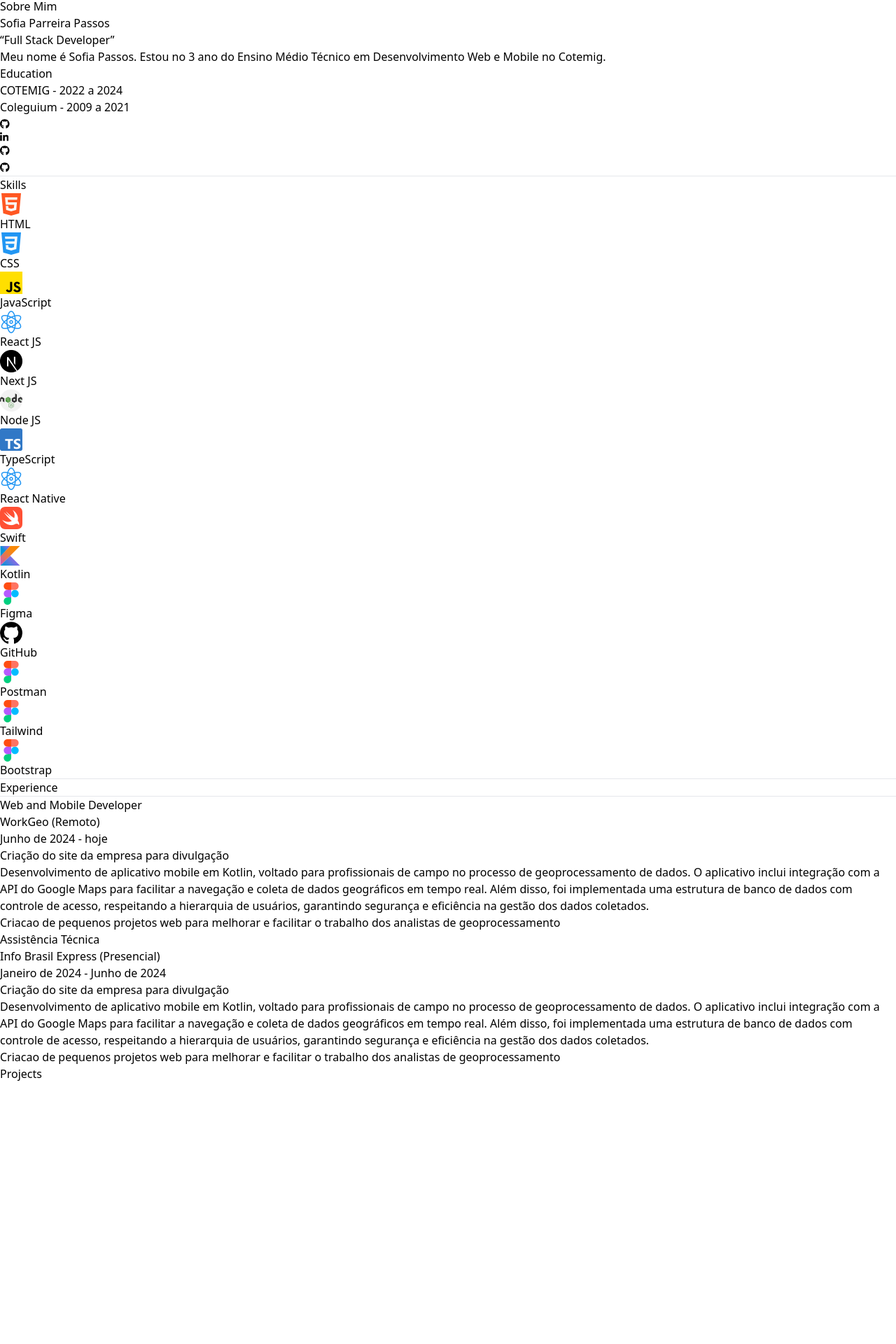
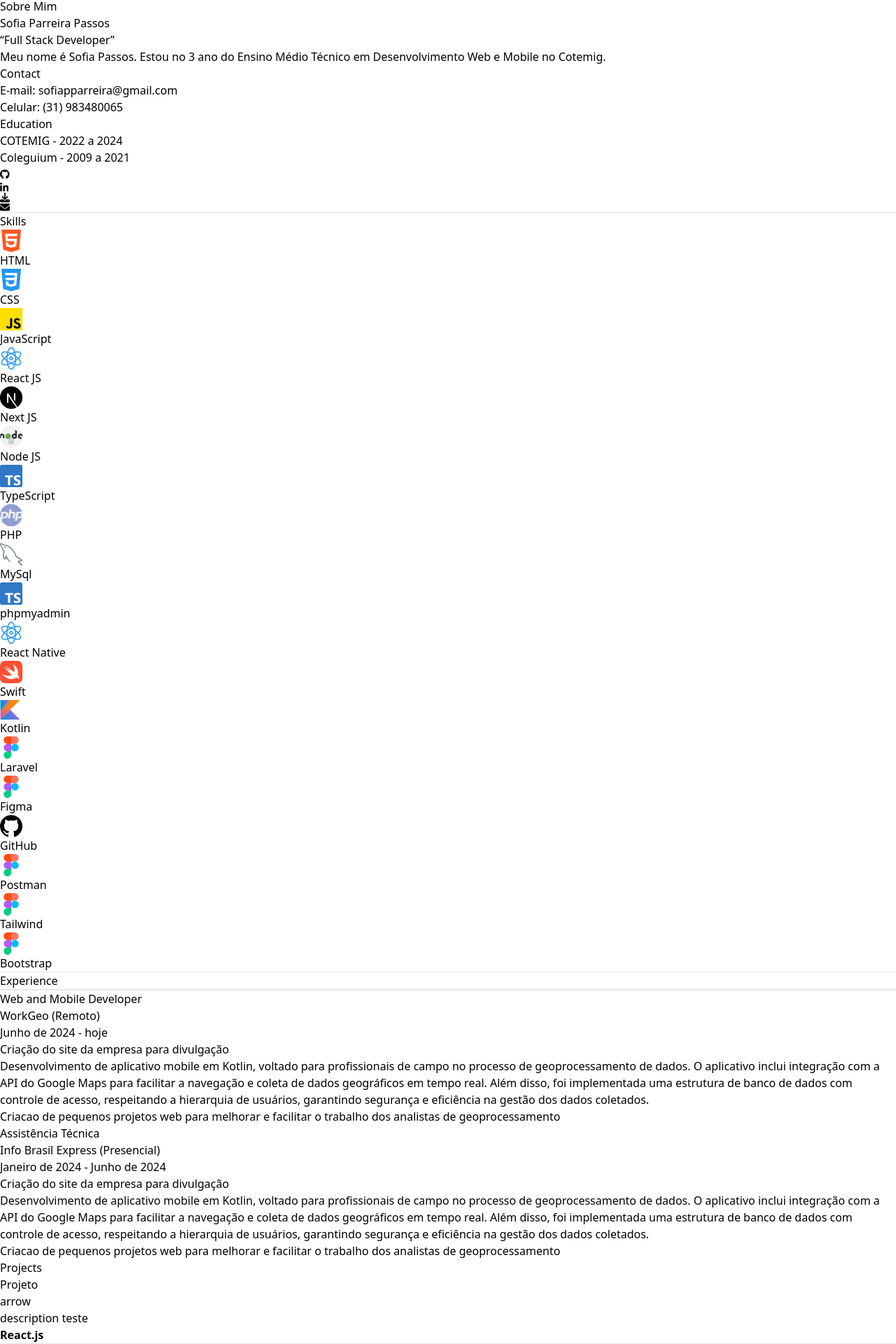
Before and after one commit to sofiaparreira/portfolio, a React (Vite) app: page / in a window 1280 px wide. Shown: the part 691-2611 px from the top of the page at 70% size. Before the commit the page ends 2237 px from the top, so only its background shows below. Built offline with nearby package versions, Linux system fonts and the light colour scheme.

Commit message:
starting project section

```diff
--- a/src/App.jsx
+++ b/src/App.jsx
@@ -11,8 +11,8 @@
 import nodeIcon from "./assets/icons/node.png";
 import swiftIcon from "./assets/icons/swift.png";
 import kotlinIcon from "./assets/icons/kotlin.svg";
-
 import sqlIcon from "./assets/icons/mysql.png";
+import phpIcon from "./assets/icons/php.png";
 import htmlIcon from "./assets/icons/html.png";
 import cssIcon from "./assets/icons/css.png";
 import figmaIcon from "./assets/icons/figma.png";
@@ -20,6 +20,7 @@
 import nextIcon from "./assets/icons/next.png";
 import { Line } from "./components/Line";
 import CardExperience from "./components/CardExperience";
+import CardProject from "./components/CardProject";
 
 
 
@@ -31,6 +32,7 @@
       <nav className="py-4 fixed top-0 w-full bg-gray-50 ">
         <ul className="flex gap-4 justify-center items-center">
         <li className="flex items-center gap-2 hover:bg-gray-200 p-2 rounded cursor-pointer group">
+  <a href="#home">
     <svg
       xmlns="http://www.w3.org/2000/svg"
       height="14"
@@ -42,24 +44,26 @@
         d="M575.8 255.5c0 18-15 32.1-32 32.1l-32 0 .7 160.2c0 2.7-.2 5.4-.5 8.1l0 16.2c0 22.1-17.9 40-40 40l-16 0c-1.1 0-2.2 0-3.3-.1c-1.4 .1-2.8 .1-4.2 .1L416 512l-24 0c-22.1 0-40-17.9-40-40l0-24 0-64c0-17.7-14.3-32-32-32l-64 0c-17.7 0-32 14.3-32 32l0 64 0 24c0 22.1-17.9 40-40 40l-24 0-31.9 0c-1.5 0-3-.1-4.5-.2c-1.2 .1-2.4 .2-3.6 .2l-16 0c-22.1 0-40-17.9-40-40l0-112c0-.9 0-1.9 .1-2.8l0-69.7-32 0c-18 0-32-14-32-32.1c0-9 3-17 10-24L266.4 8c7-7 15-8 22-8s15 2 21 7L564.8 231.5c8 7 12 15 11 24z"
       />
     </svg>
+  </a>
 </li>
 
-          <li className="hover:bg-gray-200 py-1 px-2 rounded-md cursor-pointer">Habilidades</li>
-          <li className="hover:bg-gray-200 py-1 px-2 rounded-md cursor-pointer">Experiências</li>
-          <li className="hover:bg-gray-200 py-1 px-2 rounded-md cursor-pointer">Projetos</li>
+          <li className="hover:bg-gray-200 py-1 px-2 rounded-md cursor-pointer"><a href="#skills">Habilidades</a></li>
+          <li className="hover:bg-gray-200 py-1 px-2 rounded-md cursor-pointer"><a href="">Experiências</a></li>
+          <li className="hover:bg-gray-200 py-1 px-2 rounded-md cursor-pointer"><a href="">Projetos</a></li>
         </ul>
       </nav>
       <main className="xl:px-96 px-48">
-        <section className="flex items-center justify-center h-screen">
+        <section id="home" className="flex items-center justify-center h-screen">
           <CardAboutMe />
         </section>
 
         <Line />
 
-        <section className="mb-16">
+
+        <section id="skills" className="mb-16">
           <Title text={"Skills"} />
 
-          <div className="grid xl:grid-cols-5 grid-cols-4 gap-8  justify-center">
+          <div className="grid xl:grid-cols-5 grid-cols-4 gap-4 justify-center">
             <CardSkill src={htmlIcon} text={"HTML"} />
             <CardSkill src={cssIcon} text={"CSS"} />
             <CardSkill src={jsIcon} text={"JavaScript"} />
@@ -67,9 +71,14 @@
             <CardSkill src={nextIcon} text={"Next JS"} />
             <CardSkill src={nodeIcon} text={"Node JS"} />
             <CardSkill src={typescriptIcon} text={"TypeScript"} />
+            <CardSkill src={phpIcon} text={"PHP"} />
+            <CardSkill src={sqlIcon} text={"MySql"} />
+            <CardSkill src={typescriptIcon} text={"phpmyadmin"} />
             <CardSkill src={reactIcon} text={"React Native"} />
             <CardSkill src={swiftIcon} text={"Swift"} />
             <CardSkill src={kotlinIcon} text={"Kotlin"} />
+            <CardSkill src={figmaIcon} text={"Laravel"}/>
+
 			      <CardSkill src={figmaIcon} text={"Figma"}/>
 			      <CardSkill src={githubIcon} text={"GitHub"}/>
 			      <CardSkill src={figmaIcon} text={"Postman"}/>
@@ -85,7 +94,11 @@
           <Title text={"Experience"} />
 
           <div className="flex gap-8">
-            <hr className="h-screen w-1 bg-[#986DFF]" />
+            <div className="">
+              <hr className="h-64 w-0.5 bg-[#986DFF] mb-16" />
+              <hr className="h-64 w-0.5 bg-[#986DFF]" />
+            </div>
+
 
           <div>
             <CardExperience
@@ -113,7 +126,17 @@
         <section className="mt-16">
           <Title text={"Projects"} />
 
+          <div className="grid grid-cols-2 gap-8 mb-16">
+            <CardProject title={"Projeto"} description={"description teste"}/>
+          </div>
+
+
+
         </section>
+
+        <Line />
+
+
       </main>
     </div>
   );
--- a/src/components/CardAboutMe.jsx
+++ b/src/components/CardAboutMe.jsx
@@ -15,11 +15,25 @@
         <p className="my-8 text-gray-700">
          Meu nome é Sofia Passos. Estou no 3 ano do Ensino Médio Técnico em Desenvolvimento Web e Mobile no Cotemig.
 
-        <h3 className="text-gray-600 mt-4">Education</h3>
-         <ul className="list-disc list-inside text-sm mt-1">
-          <li>COTEMIG - 2022 a 2024</li>
-          <li>Coleguium - 2009 a 2021</li>
-         </ul>
+        <div className="flex justify-between mt-8">
+        <div>
+          <h3 className="text-gray-600">Contact</h3>
+          <ul className="list-disc list-inside text-sm mt-1">
+              <li>E-mail: sofiapparreira@gmail.com</li>
+              <li>Celular: (31) 983480065</li>
+             </ul>
+          </div>
+
+
+          <div>
+            <h3 className="text-gray-600 ">Education</h3>
+             <ul className="list-disc list-inside text-sm mt-1">
+              <li>COTEMIG - 2022 a 2024</li>
+              <li>Coleguium - 2009 a 2021</li>
+             </ul>
+          </div>
+
+        </div>
         </p>
 
         <div className="grid grid-cols-4 w-1/2 gap-8">
@@ -40,25 +54,12 @@
             </a>
 
             <a href="" className="border rounded py-2 border-gray-300 flex items-center justify-center">
-              <svg
-                xmlns="http://www.w3.org/2000/svg"
-                height="24"
-                width="13.5625"
-                viewBox="0 0 496 512"
-              >
-                <path d="M165.9 397.4c0 2-2.3 3.6-5.2 3.6-3.3 .3-5.6-1.3-5.6-3.6 0-2 2.3-3.6 5.2-3.6 3-.3 5.6 1.3 5.6 3.6zm-31.1-4.5c-.7 2 1.3 4.3 4.3 4.9 2.6 1 5.6 0 6.2-2s-1.3-4.3-4.3-5.2c-2.6-.7-5.5 .3-6.2 2.3zm44.2-1.7c-2.9 .7-4.9 2.6-4.6 4.9 .3 2 2.9 3.3 5.9 2.6 2.9-.7 4.9-2.6 4.6-4.6-.3-1.9-3-3.2-5.9-2.9zM244.8 8C106.1 8 0 113.3 0 252c0 110.9 69.8 205.8 169.5 239.2 12.8 2.3 17.3-5.6 17.3-12.1 0-6.2-.3-40.4-.3-61.4 0 0-70 15-84.7-29.8 0 0-11.4-29.1-27.8-36.6 0 0-22.9-15.7 1.6-15.4 0 0 24.9 2 38.6 25.8 21.9 38.6 58.6 27.5 72.9 20.9 2.3-16 8.8-27.1 16-33.7-55.9-6.2-112.3-14.3-112.3-110.5 0-27.5 7.6-41.3 23.6-58.9-2.6-6.5-11.1-33.3 2.6-67.9 20.9-6.5 69 27 69 27 20-5.6 41.5-8.5 62.8-8.5s42.8 2.9 62.8 8.5c0 0 48.1-33.6 69-27 13.7 34.7 5.2 61.4 2.6 67.9 16 17.7 25.8 31.5 25.8 58.9 0 96.5-58.9 104.2-114.8 110.5 9.2 7.9 17 22.9 17 46.4 0 33.7-.3 75.4-.3 83.6 0 6.5 4.6 14.4 17.3 12.1C428.2 457.8 496 362.9 496 252 496 113.3 383.5 8 244.8 8zM97.2 352.9c-1.3 1-1 3.3 .7 5.2 1.6 1.6 3.9 2.3 5.2 1 1.3-1 1-3.3-.7-5.2-1.6-1.6-3.9-2.3-5.2-1zm-10.8-8.1c-.7 1.3 .3 2.9 2.3 3.9 1.6 1 3.6 .7 4.3-.7 .7-1.3-.3-2.9-2.3-3.9-2-.6-3.6-.3-4.3 .7zm32.4 35.6c-1.6 1.3-1 4.3 1.3 6.2 2.3 2.3 5.2 2.6 6.5 1 1.3-1.3 .7-4.3-1.3-6.2-2.2-2.3-5.2-2.6-6.5-1zm-11.4-14.7c-1.6 1-1.6 3.6 0 5.9 1.6 2.3 4.3 3.3 5.6 2.3 1.6-1.3 1.6-3.9 0-6.2-1.4-2.3-4-3.3-5.6-2z" />
-              </svg>
+            <svg xmlns="http://www.w3.org/2000/svg" height="14" width="14" viewBox="0 0 512 512">
+                  <path d="M288 32c0-17.7-14.3-32-32-32s-32 14.3-32 32l0 242.7-73.4-73.4c-12.5-12.5-32.8-12.5-45.3 0s-12.5 32.8 0 45.3l128 128c12.5 12.5 32.8 12.5 45.3 0l128-128c12.5-12.5 12.5-32.8 0-45.3s-32.8-12.5-45.3 0L288 274.7 288 32zM64 352c-35.3 0-64 28.7-64 64l0 32c0 35.3 28.7 64 64 64l384 0c35.3 0 64-28.7 64-64l0-32c0-35.3-28.7-64-64-64l-101.5 0-45.3 45.3c-25 25-65.5 25-90.5 0L165.5 352 64 352zm368 56a24 24 0 1 1 0 48 24 24 0 1 1 0-48z"/></svg>
             </a>
 
             <a href="" className="border rounded py-2 border-gray-300 flex items-center justify-center">
-              <svg
-                xmlns="http://www.w3.org/2000/svg"
-                height="24"
-                width="13.5625"
-                viewBox="0 0 496 512"
-              >
-                <path d="M165.9 397.4c0 2-2.3 3.6-5.2 3.6-3.3 .3-5.6-1.3-5.6-3.6 0-2 2.3-3.6 5.2-3.6 3-.3 5.6 1.3 5.6 3.6zm-31.1-4.5c-.7 2 1.3 4.3 4.3 4.9 2.6 1 5.6 0 6.2-2s-1.3-4.3-4.3-5.2c-2.6-.7-5.5 .3-6.2 2.3zm44.2-1.7c-2.9 .7-4.9 2.6-4.6 4.9 .3 2 2.9 3.3 5.9 2.6 2.9-.7 4.9-2.6 4.6-4.6-.3-1.9-3-3.2-5.9-2.9zM244.8 8C106.1 8 0 113.3 0 252c0 110.9 69.8 205.8 169.5 239.2 12.8 2.3 17.3-5.6 17.3-12.1 0-6.2-.3-40.4-.3-61.4 0 0-70 15-84.7-29.8 0 0-11.4-29.1-27.8-36.6 0 0-22.9-15.7 1.6-15.4 0 0 24.9 2 38.6 25.8 21.9 38.6 58.6 27.5 72.9 20.9 2.3-16 8.8-27.1 16-33.7-55.9-6.2-112.3-14.3-112.3-110.5 0-27.5 7.6-41.3 23.6-58.9-2.6-6.5-11.1-33.3 2.6-67.9 20.9-6.5 69 27 69 27 20-5.6 41.5-8.5 62.8-8.5s42.8 2.9 62.8 8.5c0 0 48.1-33.6 69-27 13.7 34.7 5.2 61.4 2.6 67.9 16 17.7 25.8 31.5 25.8 58.9 0 96.5-58.9 104.2-114.8 110.5 9.2 7.9 17 22.9 17 46.4 0 33.7-.3 75.4-.3 83.6 0 6.5 4.6 14.4 17.3 12.1C428.2 457.8 496 362.9 496 252 496 113.3 383.5 8 244.8 8zM97.2 352.9c-1.3 1-1 3.3 .7 5.2 1.6 1.6 3.9 2.3 5.2 1 1.3-1 1-3.3-.7-5.2-1.6-1.6-3.9-2.3-5.2-1zm-10.8-8.1c-.7 1.3 .3 2.9 2.3 3.9 1.6 1 3.6 .7 4.3-.7 .7-1.3-.3-2.9-2.3-3.9-2-.6-3.6-.3-4.3 .7zm32.4 35.6c-1.6 1.3-1 4.3 1.3 6.2 2.3 2.3 5.2 2.6 6.5 1 1.3-1.3 .7-4.3-1.3-6.2-2.2-2.3-5.2-2.6-6.5-1zm-11.4-14.7c-1.6 1-1.6 3.6 0 5.9 1.6 2.3 4.3 3.3 5.6 2.3 1.6-1.3 1.6-3.9 0-6.2-1.4-2.3-4-3.3-5.6-2z" />
-              </svg>
+            <svg xmlns="http://www.w3.org/2000/svg" height="14" width="14" viewBox="0 0 512 512"><path d="M48 64C21.5 64 0 85.5 0 112c0 15.1 7.1 29.3 19.2 38.4L236.8 313.6c11.4 8.5 27 8.5 38.4 0L492.8 150.4c12.1-9.1 19.2-23.3 19.2-38.4c0-26.5-21.5-48-48-48L48 64zM0 176L0 384c0 35.3 28.7 64 64 64l384 0c35.3 0 64-28.7 64-64l0-208L294.4 339.2c-22.8 17.1-54 17.1-76.8 0L0 176z"/></svg>
             </a>
           </div>
 
--- /dev/null
+++ b/src/components/CardProject.jsx
@@ -0,0 +1,18 @@
+import React from 'react'
+
+const CardProject = ({title, description}) => {
+  return (
+    <div className='border border-gray-200 rounded-lg px-8 py-4 bg-white shadow shadow-gray-200'>
+        <div className='flex justify-between'>
+            <h1>{title}</h1>
+            <span>arrow</span>
+        </div>
+        <p>{description}</p>
+
+        <span className='bg-gray-200 rounded px-2 py-0.5 border border-gray-300'><b className='text-sm'>React.js</b></span>
+
+    </div>
+  )
+}
+
+export default CardProject
--- a/src/components/CardSkill.jsx
+++ b/src/components/CardSkill.jsx
@@ -3,8 +3,8 @@
 const CardSkill = ({ src, text}) => {
   return (
 
-      <div className="rounded-lg border border-gray-200 flex  items-center py-2 gap-4 px-4">
-        <img src={src} alt="" />
+      <div className="rounded-lg border border-gray-200 flex items-center py-2 gap-4 px-4">
+        <img className="w-6" src={src} alt="" />
         <p className="text-gray-700">{text}</p>
       </div>
 
```
Lines whose indentation alone changed are shown as unchanged.
